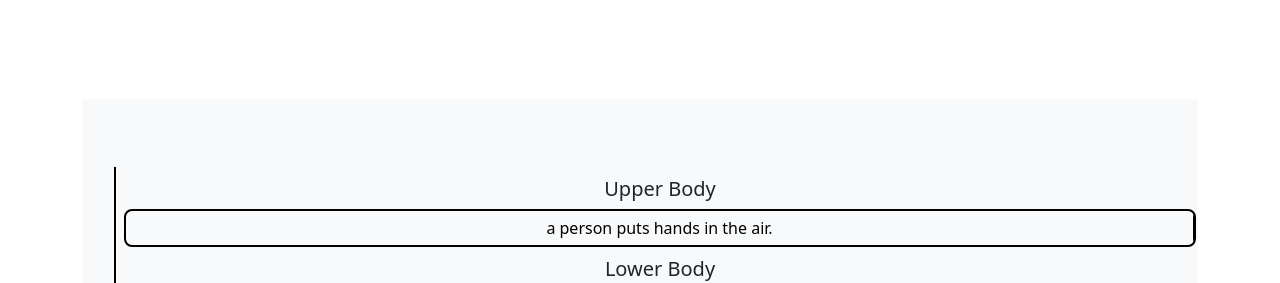
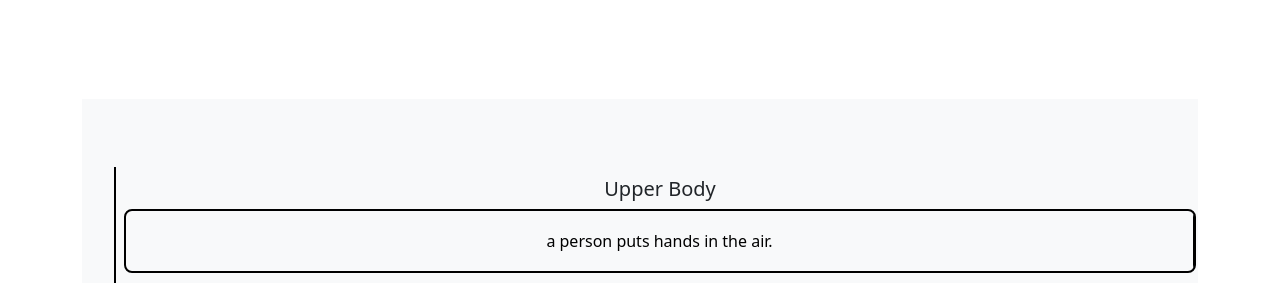
Before and after one commit to anonymous-ai-agent/CAM, a plain HTML site: page index.html in a window 1280 px wide. Shown: the part 525-808 px from the top of the page. Drawn offline with nearby package versions, Linux system fonts and the light colour scheme.

Commit message:
template

```diff
--- a/index.html
+++ b/index.html
@@ -38,6 +38,8 @@
         padding: 5px;
         border-right: 1px solid black;
         flex: 1;
+        height: 60px; /* Adjust this value to your desired height */
+
       }
 
       .inactive {
```
